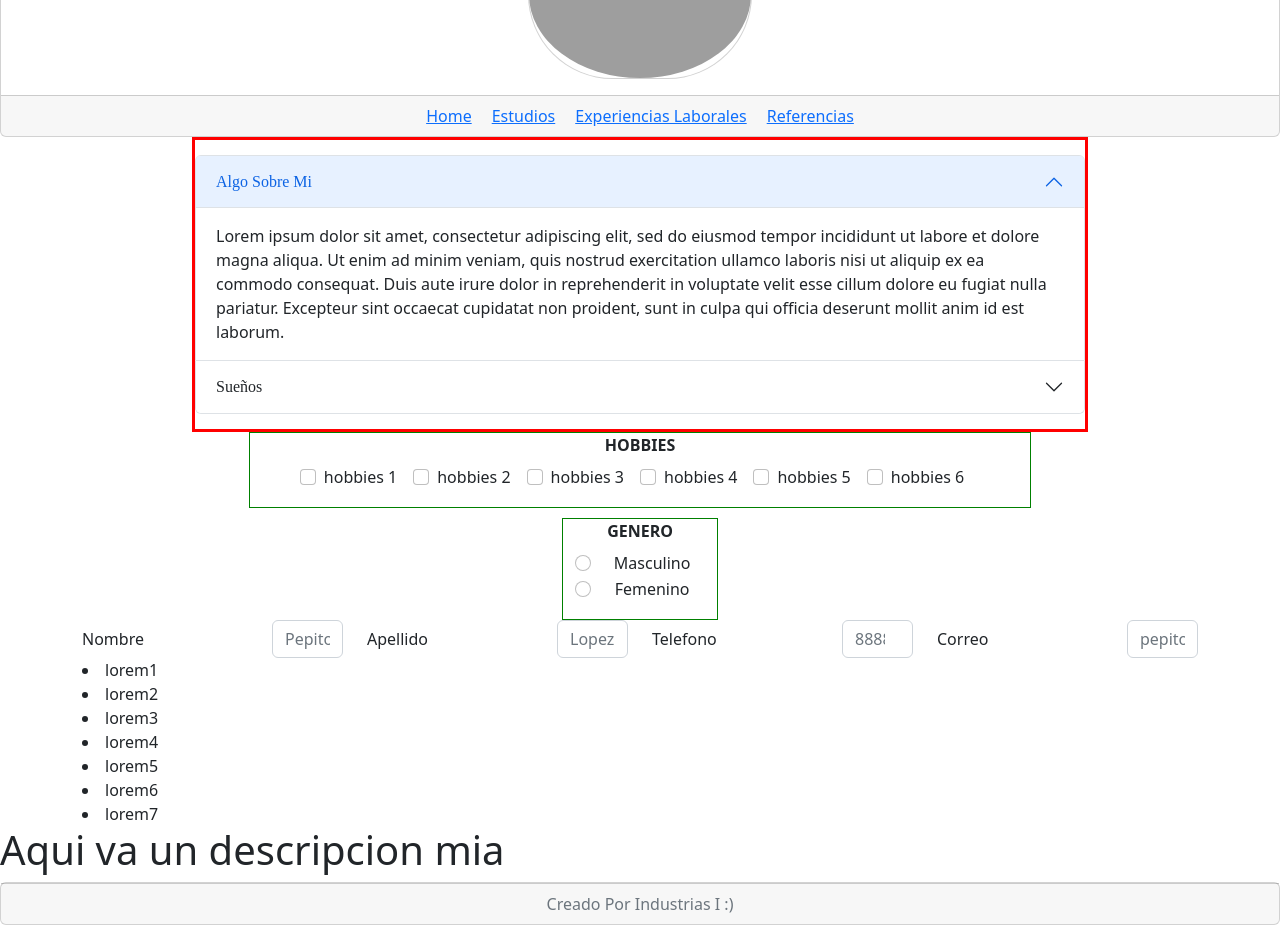
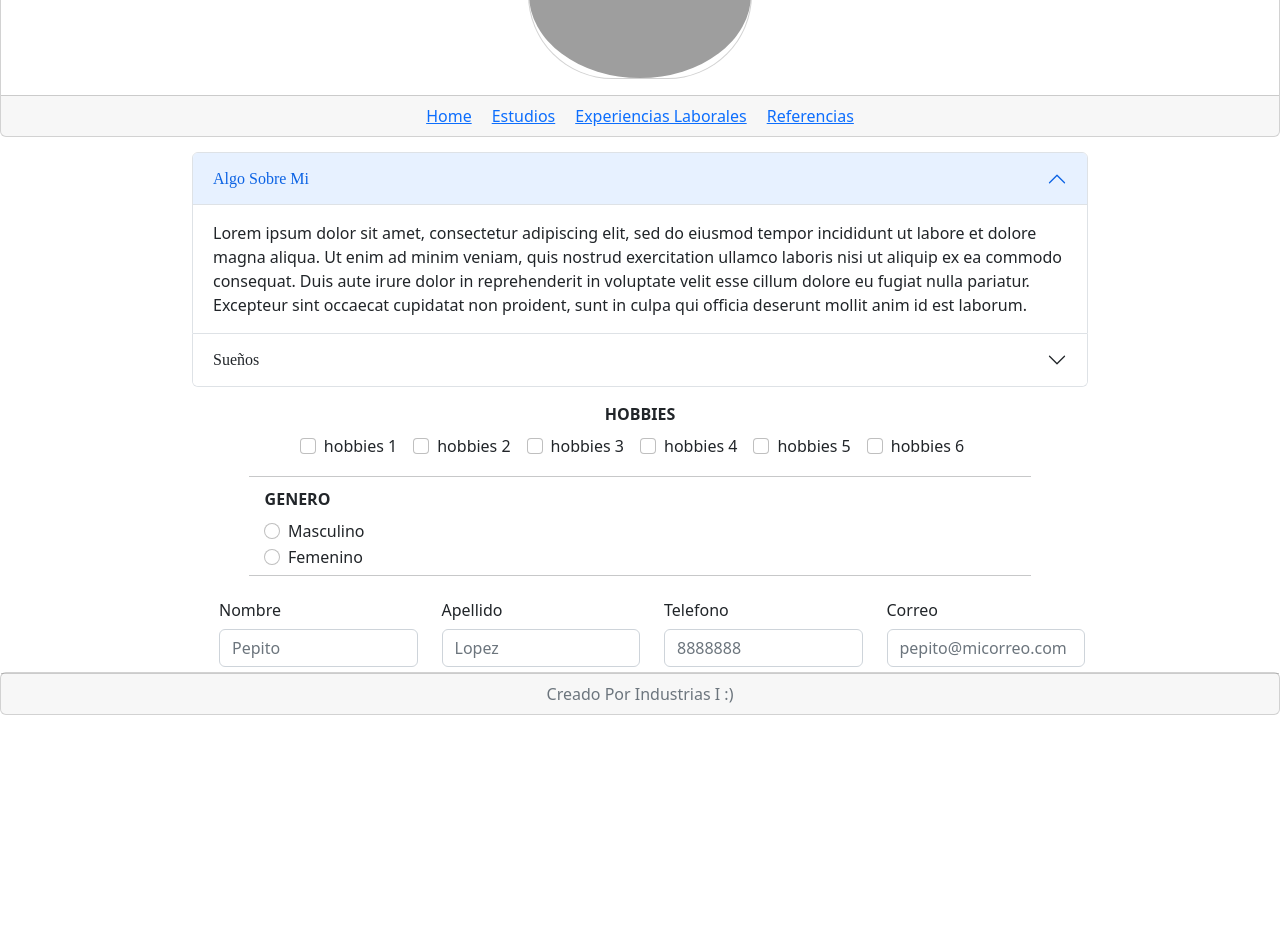
Before and after one commit to cccastrovi/hoja_de_vida, a React (Create React App) app: page / in a window 1280 px wide. Shown: the part 220-1145 px from the top of the page. After the commit the page ends 935 px from the top, so only its background shows below. Built offline with nearby package versions, Linux system fonts and the light colour scheme; grey boxes are pictures that could not be loaded.

Commit message:
se organiza el estilo de la pagina home, referencias

```diff
--- a/src/components/home/index.jsx
+++ b/src/components/home/index.jsx
@@ -38,9 +38,8 @@ function Home() {
             </Accordion>
 
             <Container>
-
                 <Form>
-                <Row className="form__row--style">
+                    <Row className="form__row-style">
                         <Form.Label htmlFor="basic-url"><strong>HOBBIES</strong></Form.Label>
                             <div className="mb-3">
                                 <Form.Check inline label="hobbies 1" name="group1" />
@@ -51,64 +50,40 @@ function Home() {
                                 <Form.Check inline label="hobbies 6" name="group1" />
                             </div>
                     </Row>
-
-                <Row className="form__row--style2">
-                    <fieldset>
+                    <hr />
+                    <Row className="form__row-style2">
                         <Form.Group as={Row} className="mb-3">
                             <Form.Label htmlFor="basic-url"><strong>GENERO</strong></Form.Label>
-                            <Col>
+                            <div className="mb-3">
                                 <Form.Check type="radio" label="Masculino" name="grupo1"/>
                                 <Form.Check type="radio" label="Femenino"  name="grupo1"/>
-                            </Col>
+                            </div>
                         </Form.Group>
-                    </fieldset>
                     </Row>
-
-                <Row>
+                    <hr />
+                    <Row className="form__row-style3">
+                        <Col>
                             <Form.Label column lg={2}>Nombre</Form.Label>
-                    <Col>
                             <Form.Control type="text" placeholder="Pepito" />
                         </Col>
                         <br />
+                        <Col>
                             <Form.Label column lg={2}>Apellido</Form.Label>
-                    <Col>
                             <Form.Control type="text" placeholder="Lopez" />
                         </Col>
                         <br />
+                        <Col>
                             <Form.Label column lg={2}>Telefono</Form.Label>
-                    <Col>
                             <Form.Control type="number" placeholder="8888888" />
                         </Col>
                         <br />
+                        <Col>
                             <Form.Label column lg={2}>Correo</Form.Label>
-                    <Col>
                             <Form.Control type="email" placeholder="pepito@micorreo.com" />
                         </Col>
                     </Row>
-
-
-
-
-
-
                 </Form>
-
-                <Row>
-                <Col>
-                    <li>lorem1</li>
-                    <li>lorem2</li>
-                    <li>lorem3</li>
-                    <li>lorem4</li>
-                    <li>lorem5</li>
-                    <li>lorem6</li>
-                    <li>lorem7</li>
-                </Col>
-                    <Col>
-
-                    </Col>
-                </Row>
             </Container>
-            <h1>Aqui va un descripcion mia </h1>
         </section>
     )
 }
--- a/src/components/home/styles/styles.css
+++ b/src/components/home/styles/styles.css
@@ -1,5 +1,4 @@
 .Accordion-style{
-    border: solid red;
     padding: 15px 0px;
     margin: auto;
     width: 70%;
@@ -9,17 +8,27 @@
     font-family: cursive ;
 }
 
-.form__row--style {
-    border: 1px solid green;
+.form__row-style {
     padding: 0px 0px -40px 0px;
     text-align: center;
     margin: auto;
     width: 70%;
 }
 
-.form__row--style2 {
-    border: 1px solid green;
+.form__row-style2 {
     text-align: center;
-    margin: 10px 0px 0px 480px;
-    width: 14%;
+    margin: 10px 0px 0px 170px;
+    width: 115px;
+    height: 88px;
 }
+
+.form__row-style3 {
+    margin: 10px 0px 0px 120px;
+    padding: 5px;
+    width: 900px;
+}
+
+hr {
+    width: 70%;
+    margin: auto;
+}
--- a/src/components/referencias/index.jsx
+++ b/src/components/referencias/index.jsx
@@ -1,4 +1,6 @@
 import React from "react";
+
+import './styles/styles.css'
 
 import Form from 'react-bootstrap/Form';
 import InputGroup from 'react-bootstrap/InputGroup';
@@ -7,18 +9,15 @@ import Card from 'react-bootstrap/Card';
 import ListGroup from 'react-bootstrap/ListGroup';
 import Col from "react-bootstrap/esm/Col";
 
-
-
-
 function Referencias() {
     return(
-        <div>
+        <div className="div-margen">
             <Row>
                 <Col>
                     <Card style={{ width: '18rem' }}>
-                        <ListGroup variant="flush">
+                        <ListGroup>
                             <Form>
-                                <Row className="mb-3">
+                                <Row className="">
                                     <ListGroup.Item>
                                         <Form.Group controlId="validationCustom01">
                                         <Form.Label>Nombre y Apellidos</Form.Label>
@@ -64,9 +63,9 @@ function Referencias() {
 
                 <Col>
                     <Card style={{ width: '18rem' }}>
-                        <ListGroup variant="flush">
+                        <ListGroup variant="">
                             <Form>
-                                <Row className="mb-3">
+                                <Row className="">
                                     <ListGroup.Item>
                                         <Form.Group controlId="validationCustom01">
                                         <Form.Label>Nombre y Apellidos</Form.Label>
@@ -112,9 +111,9 @@ function Referencias() {
 
                 <Col>
                     <Card style={{ width: '18rem' }}>
-                        <ListGroup variant="flush">
+                        <ListGroup variant="">
                             <Form>
-                                <Row className="mb-3">
+                                <Row className="">
                                     <ListGroup.Item>
                                         <Form.Group controlId="validationCustom01">
                                         <Form.Label>Nombre y Apellidos</Form.Label>
--- /dev/null
+++ b/src/components/referencias/styles/styles.css
@@ -0,0 +1,5 @@
+.div-margen {
+    padding: 10px 0px;
+    width: 71%;
+    margin: auto;
+}
```
Lines whose indentation alone changed are shown as unchanged.
